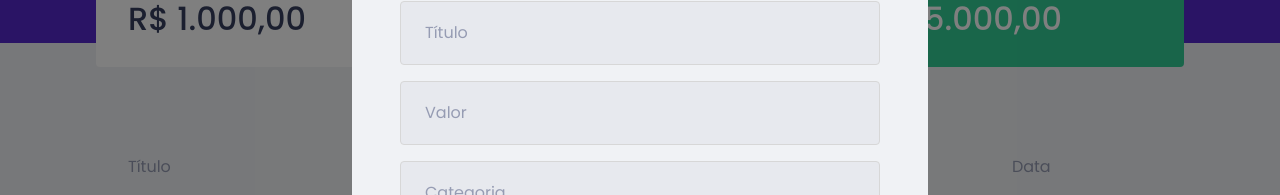
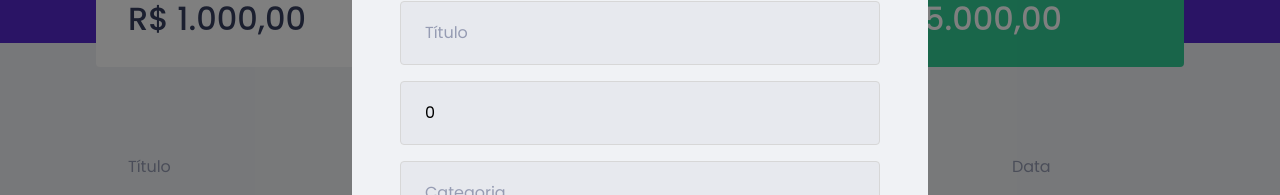
Before and after one commit to jackrsantana/dtmoney, a React (Create React App) app: page / in a window 1280 px wide. Both pictures are taken after a click on the button "Nova transação". Shown: the part 229-424 px from the top of the page. Built offline with nearby package versions, Linux system fonts and the light colour scheme; no server answers; what miragejs would draw is missing.

Commit message:
Salvando dados do form

```diff
--- a/src/components/NewTransactionModal/index.tsx
+++ b/src/components/NewTransactionModal/index.tsx
@@ -1,4 +1,4 @@
-import { useState } from 'react'
+import { FormEvent, useState } from 'react'
 import Modal from 'react-modal'
 import closeImg from '../../assets/close.svg'
 import incomeImg from '../../assets/income.svg'
@@ -12,7 +12,18 @@
 
 
 export function NewTransactionModal({isOpen, onRequestClose}: NewTransactionModalProps) {
+  const [title, setTitle] = useState('');
+  const [value, setValue] = useState(0);
+  const [category, setCategory] = useState('');
   const [type, setType] = useState('deposit')
+
+  function handleCreateNewTransaction (event: FormEvent) {
+    event.preventDefault();
+
+    console.log({
+      title, value, category
+    })
+  }
 
   return (
     <Modal
@@ -29,14 +40,24 @@
         <img src={closeImg} alt="Fechar modal" />
       </button>
 
-      <Container>
+      <Container onSubmit={handleCreateNewTransaction}>
         <h2>Cadastrar transação</h2>
 
-        <input placeholder="Título" />
+        <input
+          placeholder="Título"
+          value={title}
+          onChange={event =>setTitle(event.target.value)}/>
 
-        <input type="number" placeholder="Valor" />
+        <input
+          type="number"
+          placeholder="Valor"
+          value={value}
+          onChange={event =>setValue(Number(event.target.value))}/>
 
-        <input placeholder="Categoria" />
+        <input
+          placeholder="Categoria"
+          value={category}
+          onChange={event =>setCategory(event.target.value)}/>
 
         <TransactionTypeContainer>
           <RadioBox
```
